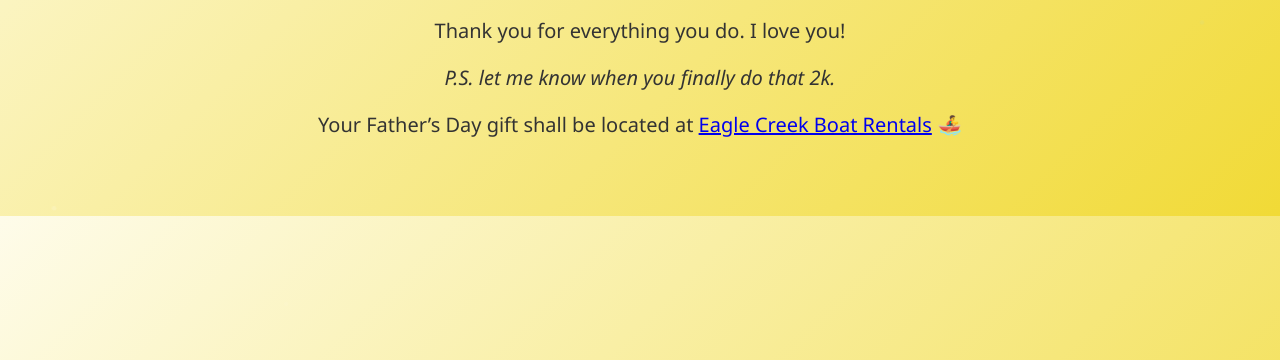
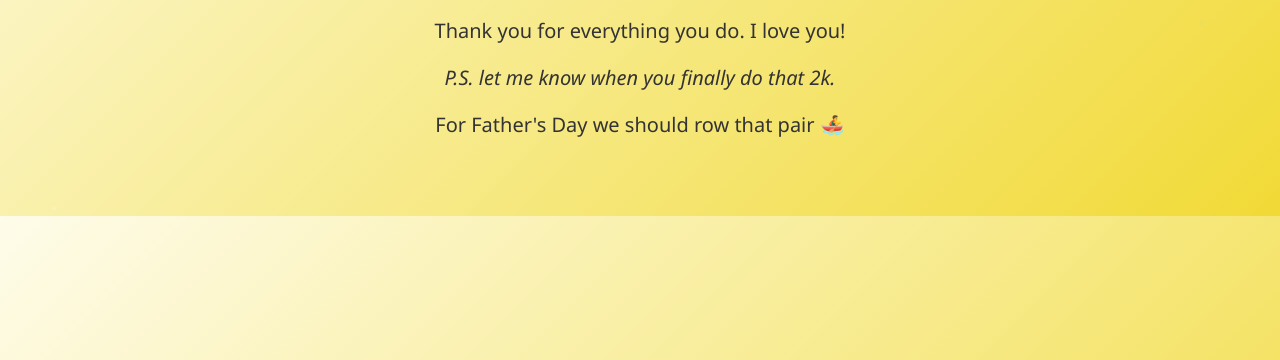
Before and after one commit to t-steak/Special-Surprise, a plain HTML site: page index.html in a window 1280 px wide. Both pictures are taken after a click on the button "Open Virtual Gift". Shown: the part 440-800 px from the top of the page. Drawn offline with Linux system fonts and the light colour scheme.

Commit message:
Update index.html

```diff
--- a/index.html
+++ b/index.html
@@ -107,7 +107,7 @@
     <p>You are my role model, my hero, and the reason I had enough grit to stick with rowing and become a national champion.</p>
     <p>Thank you for everything you do. I love you!</p>
     <p><em>P.S. let me know when you finally do that 2k.</em></p>
-    <p>Your Father’s Day gift shall be located at <a href="https://eaglecreekpark.org/boats/" target="_blank">Eagle Creek Boat Rentals</a> 🚣‍♂️</p>
+    <p>For Father's Day we should row that pair 🚣‍♂️</p>
   </div>
 
   <script>
```
